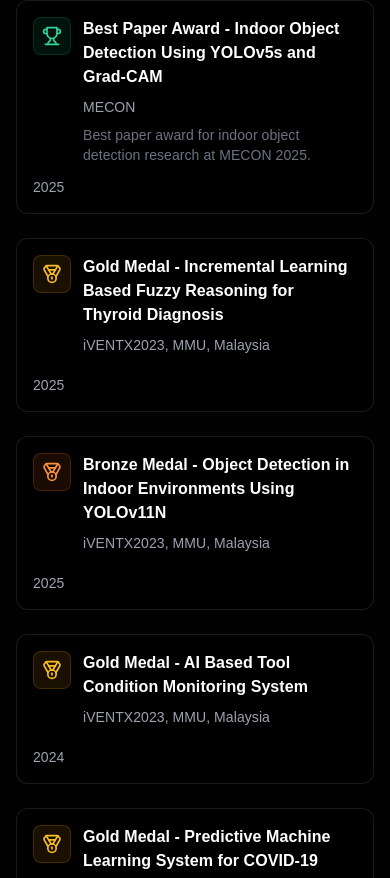
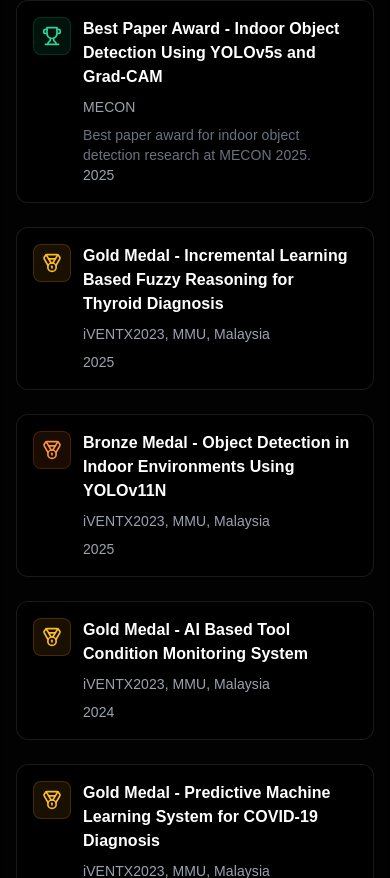
Before and after one commit to drjakirhossen/drjakirhossen.github.io, a React (Vite) app: page / in a window 390 px wide. Shown: the part 9346-10224 px from the top of the page. Built offline with nearby package versions, Linux system fonts and the light colour scheme.

Commit message:
update 11

```diff
--- a/src/components/sections/HomeHighlightsSection.tsx
+++ b/src/components/sections/HomeHighlightsSection.tsx
@@ -185,9 +185,10 @@ export const HomeHighlightsSection = () => {
                       {award.summary ? (
                         <p className="text-sm text-gray-500">{award.summary}</p>
                       ) : null}
+                      <span className="text-sm text-gray-400 md:hidden">{award.year}</span>
                     </div>
                   </div>
-                  <span className="text-sm text-gray-400 md:text-base">{award.year}</span>
+                  <span className="hidden md:inline text-sm text-gray-400 md:text-base">{award.year}</span>
                 </div>
               </div>
             );
```
